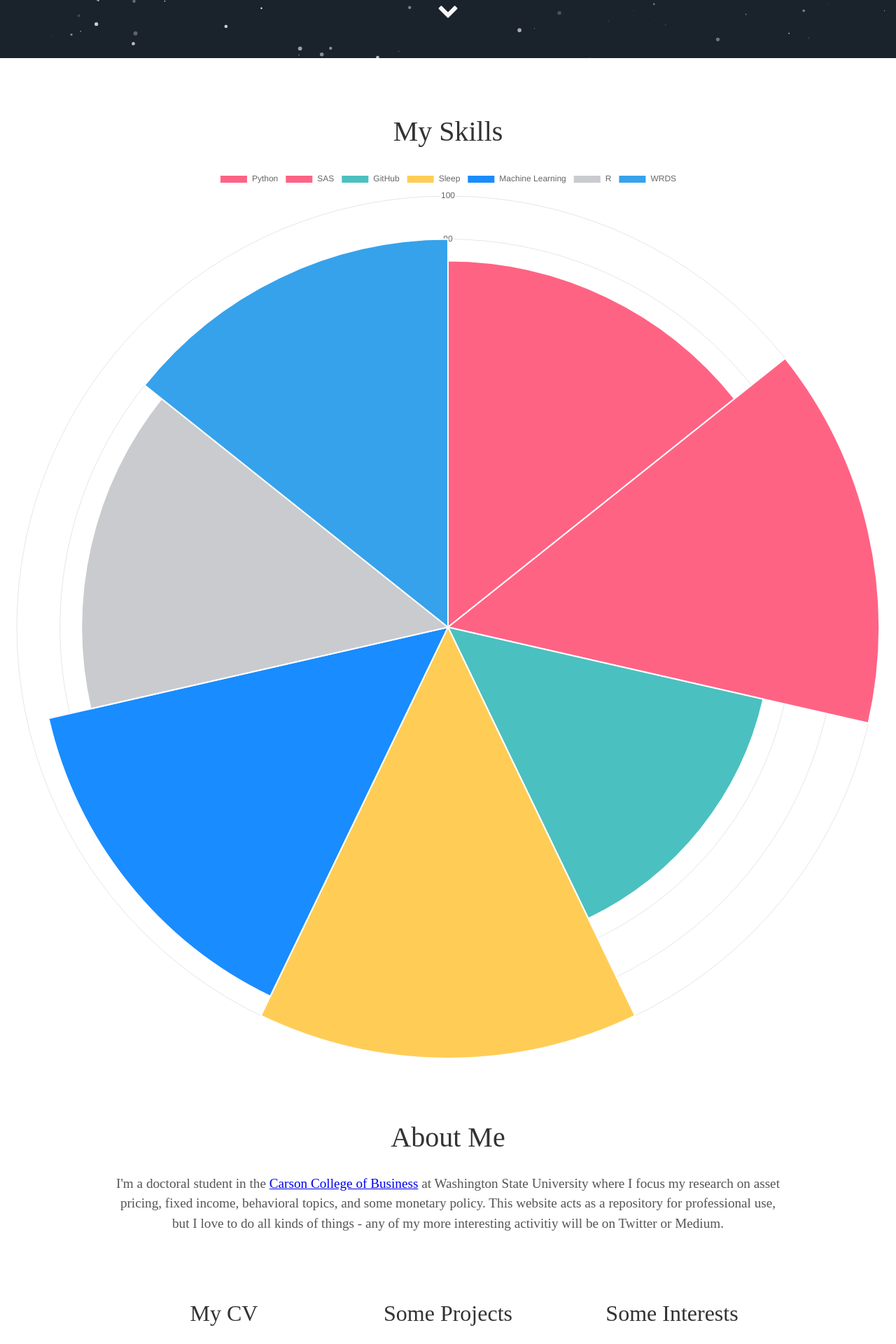
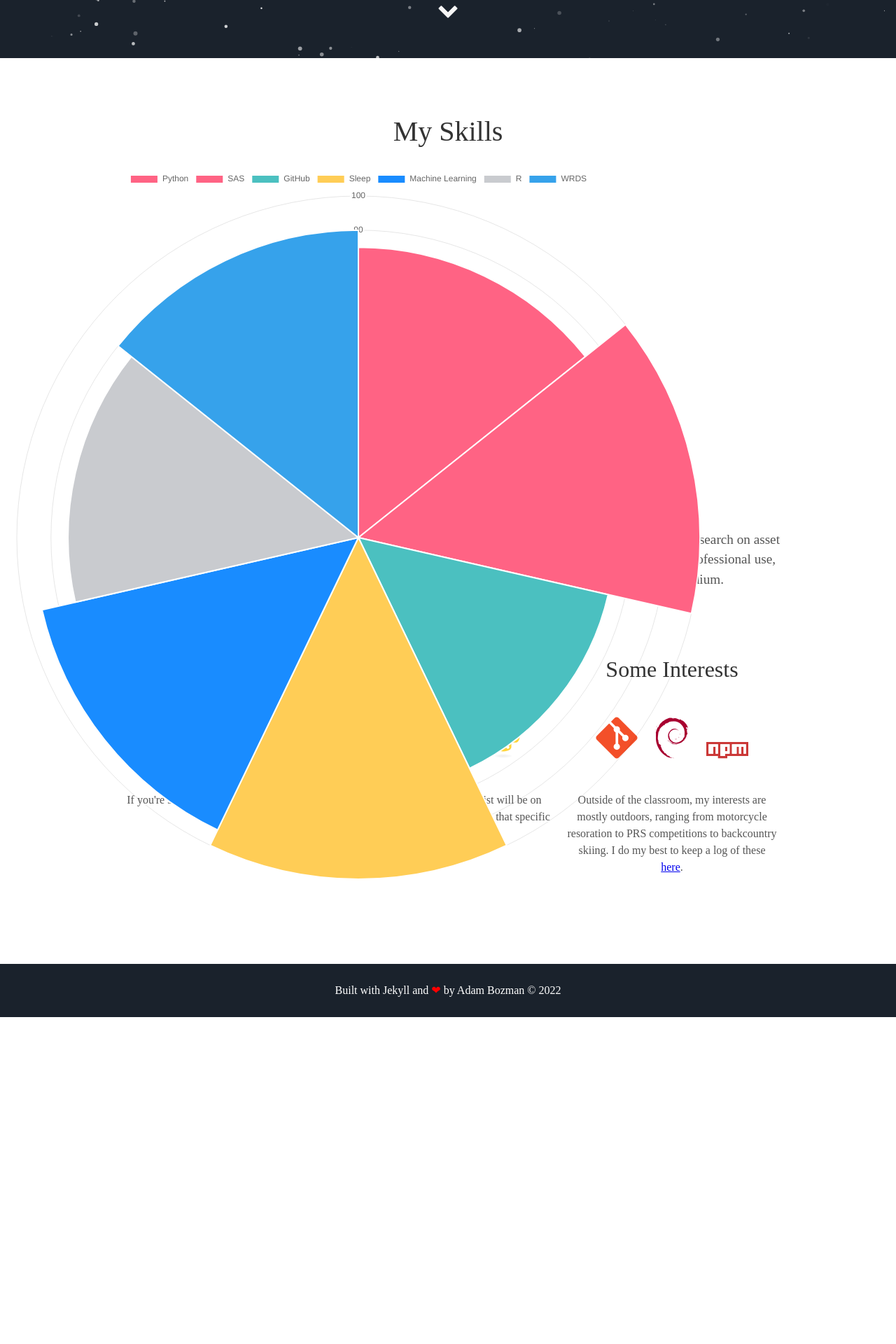
Before and after one commit to adam-bozman/adam-bozman.github.io, a Jekyll site: the page built from index.html, in a window 1280 px wide. Shown: the part 817-2737 px from the top of the page at 70% size. Built offline with Jekyll 4.4.1, drawn with Linux system fonts in a browser that asks for light colours; some web fonts are replaced; after the commit the page ends 2270 px from its top, so only the background shows below that.

Commit message:
Update skills.html

```diff
--- a/_includes/skills.html
+++ b/_includes/skills.html
@@ -1,7 +1,7 @@
 <div class="user-details">
   <h1>My Skills</h1>
 </div>
-<div class="container">
+<div class="myChart-container" style="position: relative; height:40vh; width:80vw">
   <canvas id="myChart"></canvas>
 </div>
 <script src="https://cdn.jsdelivr.net/npm/chart.js"></script>
```
